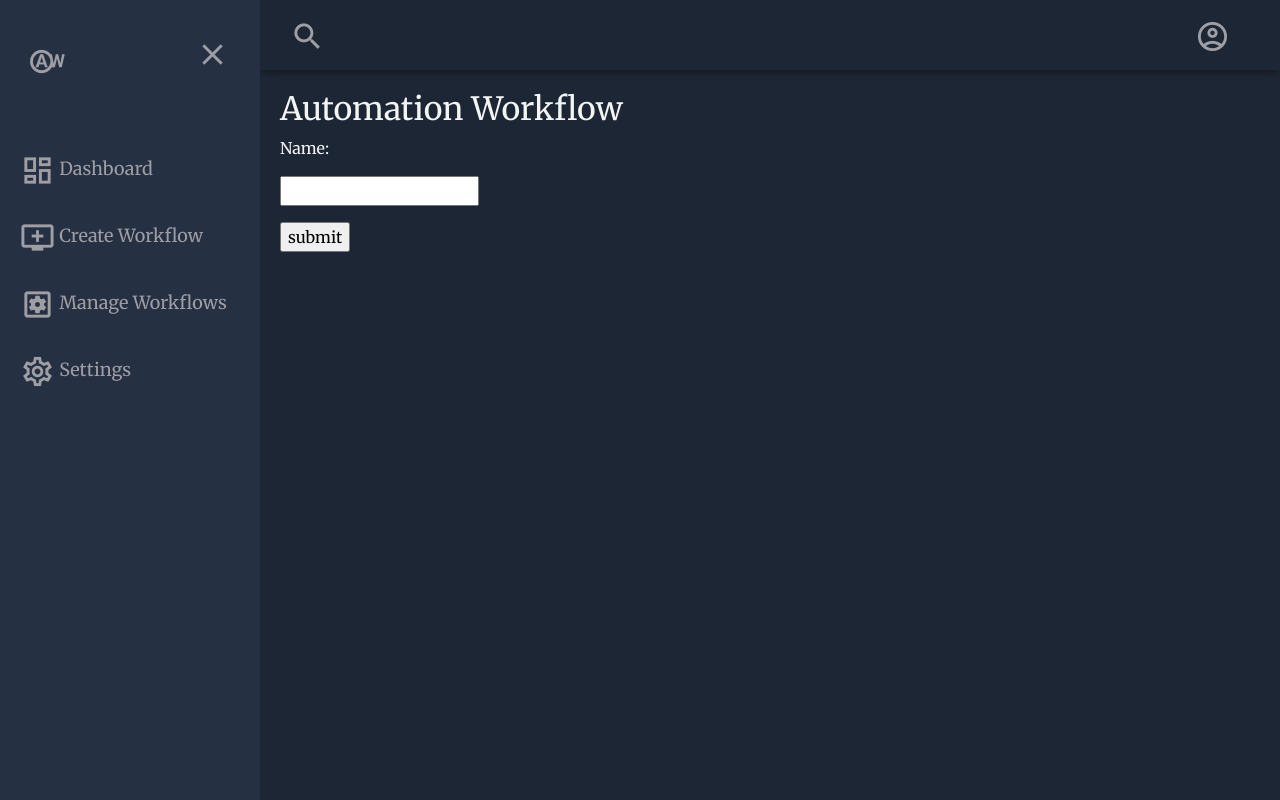
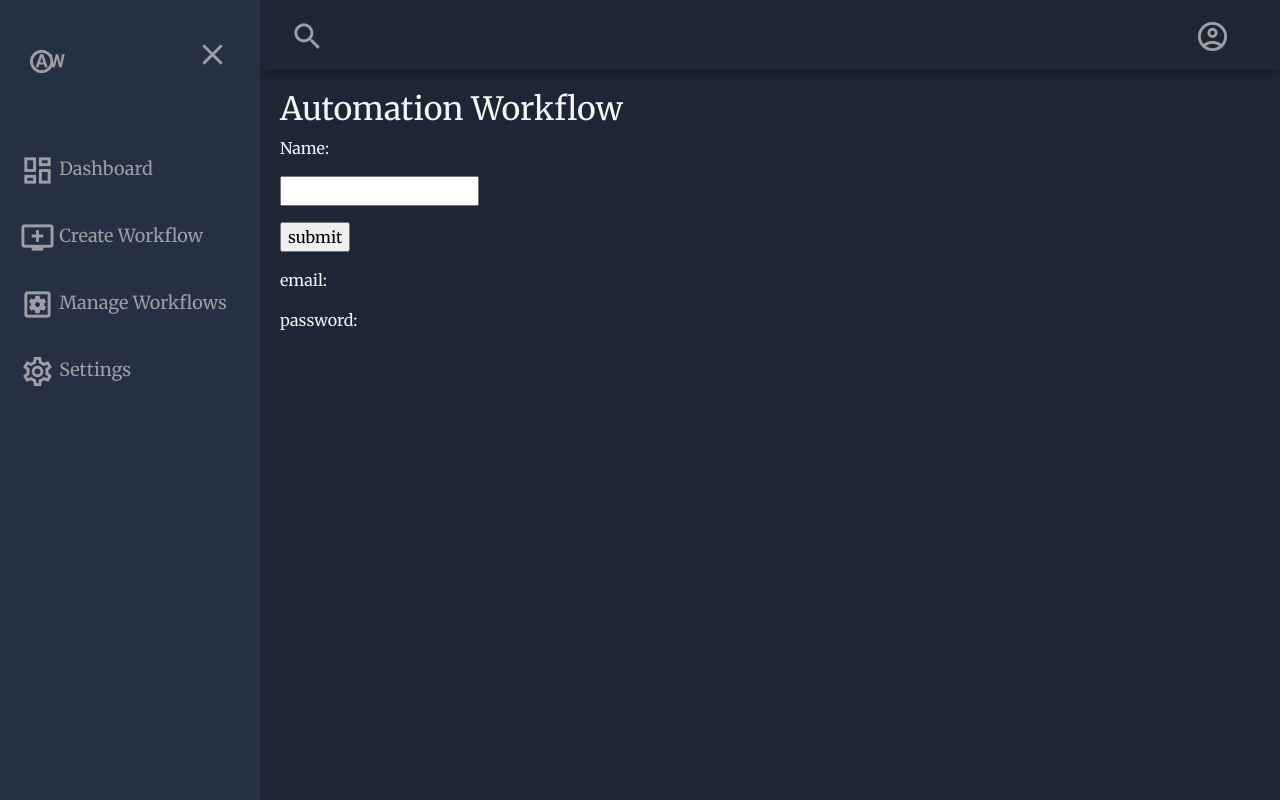
Before and after one commit to JoshuaFarara/AutomationScripts, a Flask app: page /login in a window 1280 px wide. Run offline with Flask 3, Linux system fonts and the light colour scheme.

Commit message:
Changes to be committed: 	modified:   templates/login.html

```diff
--- a/templates/login.html
+++ b/templates/login.html
@@ -17,6 +17,9 @@
         <p>Name: </p>
         <p><input type="text" name="nm" /></p>
         <p><input type="submit" value="submit" /></p>
+        <p>email: </p>
+        <p>password: </p>
+
     </div>
     </form>
 {% endblock %}
```
